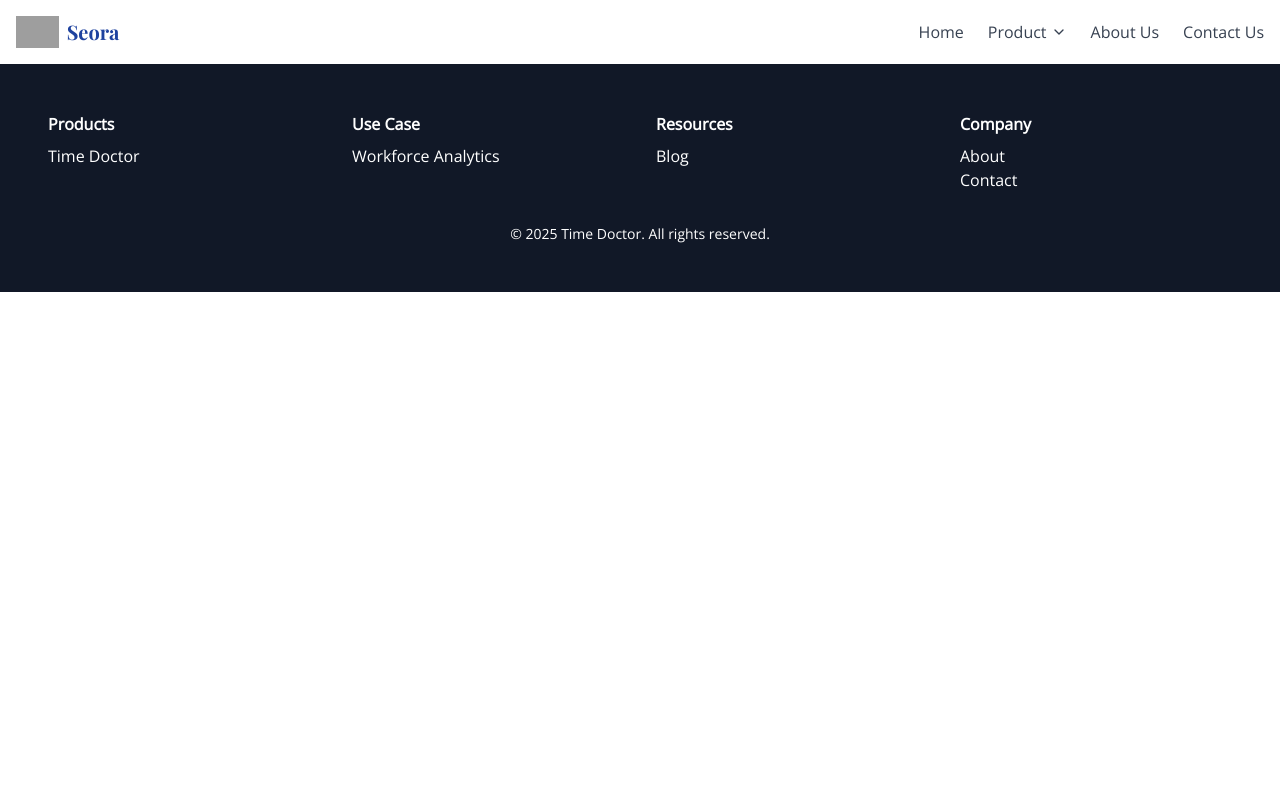
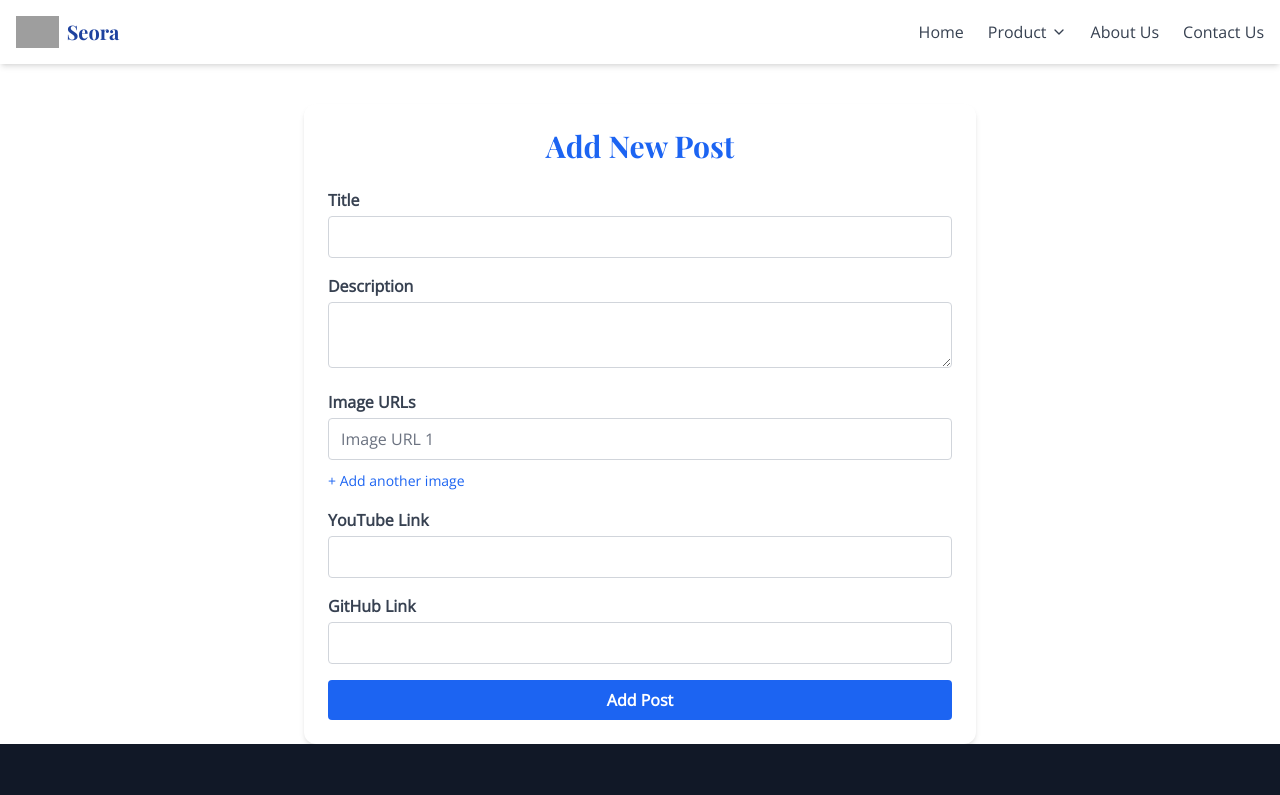
Before and after one commit to samerr22/filetracking-frontend, a React (Vite) app in the folder client/: page /AddPack in a window 1280 px wide. Shown: the top 795 px of the page. Built offline with nearby package versions, Linux system fonts and the light colour scheme; grey boxes are pictures that could not be loaded.

Commit message:
done some of the part

```diff
--- a/client/src/App.jsx
+++ b/client/src/App.jsx
@@ -1,7 +1,6 @@
 import { BrowserRouter, Routes, Route } from "react-router-dom";
 import Header from "./components/Header";
 import Footer from "./components/Footer";
-
 
 import Signin from "./pages/LearderSignin";
 import SignUp from "./pages/Company";
@@ -23,30 +22,25 @@ import ProjectM from "./pages/ProjectM";
 import Pricing from "./pages/Pricing";
 
 import UserPack from "./Package/userPack";
-
-
-
+import AddPack from "./Package/AddPack";
 
 export default function App() {
   return (
     <BrowserRouter>
       <Header />
       <Routes>
-
-
-
-       <Route path="/" element={<Homescreen />} />
+        <Route path="/" element={<Homescreen />} />
         <Route path="/compnayregister" element={<SignUp />} />
         <Route path="/LearderRe" element={<LearderRe />} />
         <Route path="/Leardersign-in" element={<Signin />} />
         <Route path="/employeesi" element={<SignInEmployee />} />
         <Route path="/sale" element={<Sale />} />
-         <Route path="/mainhome" element={<MainHome />} />
-           <Route path="/projectm" element={<ProjectM />} />
-           <Route path="/Pricing" element={<Pricing />} />
+        <Route path="/mainhome" element={<MainHome />} />
+        <Route path="/projectm" element={<ProjectM />} />
+        <Route path="/Pricing" element={<Pricing />} />
 
-
-           <Route path="/Template" element={<UserPack />} />
+        <Route path="/Template" element={<UserPack />} />
+        <Route path="/AddPack" element={<AddPack />} />
 
         {/* Protected Leader Routes */}
         <Route element={<OnlyAdminPrivateRoute />}>
@@ -57,8 +51,6 @@ export default function App() {
             <Route path="Employee/:empId" element={<Employeeupdate />} />
           </Route>
         </Route>
-
-
       </Routes>
       <Footer />
     </BrowserRouter>
--- a/client/src/Package/AddPack.jsx
+++ b/client/src/Package/AddPack.jsx
@@ -1,219 +1,134 @@
-import {
-  getDownloadURL,
-  getStorage,
-  ref,
-  uploadBytesResumable,
-} from "firebase/storage";
-import { app } from "../firebase";
-import { useState } from "react";
-import { CircularProgressbar } from "react-circular-progressbar";
-import "react-circular-progressbar/dist/styles.css";
-import { Link, useNavigate } from "react-router-dom";
+import React, { useState } from "react";
 
-export default function AddThings() {
-  const [files, setFiles] = useState(Array(10).fill(null)); // Array to hold 10 files
-  const [imageUploadProgress, setImageUploadProgress] = useState([]);
-  const [imageUploadErrors, setImageUploadErrors] = useState([]);
-  const [formData, setFormData] = useState({ images: [] });
-  const [publishError, setPublishError] = useState(null);
+export default function AddPost() {
+  const [title, setTitle] = useState("");
+  const [images, setImages] = useState([""]); // start with one input field
+  const [Des, setDes] = useState("");
+  const [youtubeLink, setYoutubeLink] = useState("");
+  const [gitLink, setGitLink] = useState("");
+  const [message, setMessage] = useState("");
 
-  console.log(formData)
+  const handleImageChange = (index, value) => {
+    const newImages = [...images];
+    newImages[index] = value;
+    setImages(newImages);
+  };
 
-  const navigate = useNavigate();
-
-  const handleFileChange = async (index, file) => {
-    if (!file) return;
-
-    const updatedFiles = [...files];
-    updatedFiles[index] = file;
-    setFiles(updatedFiles);
-    setImageUploadErrors([]);
-
-    try {
-      const storage = getStorage(app);
-      const fileName = new Date().getTime() + "-" + file.name;
-      const storageRef = ref(storage, fileName);
-      const uploadTask = uploadBytesResumable(storageRef, file);
-
-      uploadTask.on(
-        "state_changed",
-        (snapshot) => {
-          const progress = (snapshot.bytesTransferred / snapshot.totalBytes) * 100;
-          const newProgress = [...imageUploadProgress];
-          newProgress[index] = progress.toFixed(0);
-          setImageUploadProgress(newProgress);
-        },
-        (error) => {
-          const newErrors = [...imageUploadErrors];
-          newErrors[index] = "Image upload failed";
-          setImageUploadErrors(newErrors);
-        },
-        () => {
-          getDownloadURL(uploadTask.snapshot.ref).then((downloadURL) => {
-            setFormData((prev) => ({
-              ...prev,
-              images: [...(prev.images || []), downloadURL],
-            }));
-            const newProgress = [...imageUploadProgress];
-            newProgress[index] = null; // Reset progress after upload
-            setImageUploadProgress(newProgress);
-          });
-        }
-      );
-    } catch (error) {
-      const newErrors = [...imageUploadErrors];
-      newErrors[index] = "Image upload failed";
-      setImageUploadErrors(newErrors);
-      console.error(error);
-    }
+  const addImageField = () => {
+    setImages([...images, ""]);
   };
 
   const handleSubmit = async (e) => {
     e.preventDefault();
-    try {
-      const res = await fetch("/api/items/pcreate", {
-        method: "POST",
-        headers: {
-          "Content-Type": "application/json",
-        },
-        body: JSON.stringify(formData),
 
+    if (!title || images.length === 0 || images.some((img) => img.trim() === "")) {
+      setMessage("Title and at least one valid image URL are required.");
+      return;
     }
 
-    );
+    try {
+      const res = await fetch("http://localhost:5000/api/items/addPost", {
+        method: "POST",
+        headers: { "Content-Type": "application/json" },
+        body: JSON.stringify({ title, images, Des, youtubeLink, gitLink }),
+      });
 
-      const data = await res.json();
-      if (!res.ok) {
-        setPublishError(data.message);
-        console.log(data.message)
-        return;
-
+      if (res.ok) {
+        setMessage("✅ Post created successfully!");
+        // reset form
+        setTitle("");
+        setImages([""]);
+        setDes("");
+        setYoutubeLink("");
+        setGitLink("");
+      } else {
+        const errorText = await res.text();
+        setMessage(`❌ Failed: ${errorText}`);
       }
-
-      setPublishError(null);
-      alert("Successfull");
-
-      navigate("");
-    } catch (error) {
-      setPublishError("Something went wrong");
-      console.log(error)
+    } catch (err) {
+      console.error(err);
+      setMessage("❌ Server error. Try again later.");
     }
   };
 
+  return (
+    <div className="max-w-2xl mx-auto p-6 bg-white rounded-xl shadow-md mt-10">
+      <h1 className="text-3xl font-playfair font-bold mb-6 text-center text-blue-600">Add New Post</h1>
 
+      {message && (
+        <p className="mb-4 text-center text-sm font-medium text-red-600">{message}</p>
+      )}
 
-
-
-  const isLeapYear = (year) => {
-    return (year % 4 === 0 && year % 100 !== 0) || (year % 400 === 0);
-  };
-
-  return (
-    <div className="min-h-screen relative flex items-center justify-center px-4 sm:px-6 lg:px-8">
-    <div className="relative mt-20 mb-28 w-full max-w-2xl p-6 md:p-8 flex flex-col items-center">
-      <div className="flex justify-center items-center mb-4">
-        <Link to={`/PackageM`}>
-          <button className="text-md hover:text-blue-400 font-serif underline text-gray-800">
-            Back
-          </button>
-        </Link>
-      </div>
-      <div className="my-7 flex items-center justify-center">
-        <h1 className="text-3xl font-serif uppercase text-slate-700">
-          New Post
-        </h1>
-      </div>
-      <div className="my-7 flex items-center justify-center">
-        <h1 className="text-sm font-serif uppercase text-red-600">
-          Image Size: 2MB
-        </h1>
+      <form onSubmit={handleSubmit} className="space-y-4">
+        <div>
+          <label className="block text-gray-700 font-semibold mb-1">Title</label>
+          <input
+            type="text"
+            value={title}
+            onChange={(e) => setTitle(e.target.value)}
+            className="w-full border border-gray-300 rounded px-3 py-2 focus:outline-none focus:ring-2 focus:ring-blue-400"
+            required
+          />
         </div>
 
-      <div className="w-full">
-        <form className="flex flex-col gap-4" onSubmit={handleSubmit}>
-          {/* Clickable Rectangles for File Uploads */}
-          <div className="flex flex-wrap gap-4 mb-4 justify-center">
-            {Array.from({ length: 10 }, (_, index) => (
-              <div
-                key={index}
-                className="relative w-32 h-20 bg-white border border-gray-300 rounded-md flex items-center justify-center cursor-pointer"
-                onClick={() => document.getElementById(`file-input-${index}`).click()}
-              >
-                <input
-                  type="file"
-                  id={`file-input-${index}`}
-                  accept="image/*"
-                  onChange={(e) => handleFileChange(index, e.target.files[0])}
-                  className="hidden"
-                />
-                {imageUploadProgress[index] !== null && (
-                  <div className="absolute w-[32px] h-[32px] top-0 left-0 flex items-center justify-center">
-                    <CircularProgressbar
-                      value={imageUploadProgress[index]}
-                      text={`${imageUploadProgress[index] || 0}%`}
+        <div>
+          <label className="block text-gray-700 font-semibold mb-1">Description</label>
+          <textarea
+            value={Des}
+            onChange={(e) => setDes(e.target.value)}
+            className="w-full border border-gray-300 rounded px-3 py-2 focus:outline-none focus:ring-2 focus:ring-blue-400"
           />
         </div>
-                )}
-                {imageUploadErrors[index] && (
-                  <p className="absolute text-red-600 bottom-1">{imageUploadErrors[index]}</p>
-                )}
-                {/* Display a white rectangle for uploaded images */}
-                {formData.images[index] ? (
-                  <div className="absolute w-full h-full top-0 left-0 bg-white flex items-center justify-center rounded-md">
-                    <img
-                      src={formData.images[index]}
-                      alt={`Uploaded-${index}`}
-                      className="object-cover w-full h-full rounded-md"
+
+        <div>
+          <label className="block text-gray-700 font-semibold mb-1">Image URLs</label>
+          {images.map((img, index) => (
+            <input
+              key={index}
+              type="text"
+              value={img}
+              onChange={(e) => handleImageChange(index, e.target.value)}
+              placeholder={`Image URL ${index + 1}`}
+              className="w-full mb-2 border border-gray-300 rounded px-3 py-2 focus:outline-none focus:ring-2 focus:ring-blue-400"
+              required
+            />
+          ))}
+          <button
+            type="button"
+            onClick={addImageField}
+            className="text-blue-600 hover:underline text-sm"
+          >
+            + Add another image
+          </button>
+        </div>
+
+        <div>
+          <label className="block text-gray-700 font-semibold mb-1">YouTube Link</label>
+          <input
+            type="text"
+            value={youtubeLink}
+            onChange={(e) => setYoutubeLink(e.target.value)}
+            className="w-full border border-gray-300 rounded px-3 py-2 focus:outline-none focus:ring-2 focus:ring-blue-400"
           />
         </div>
-                ) : (
-                  <span className="text-gray-500">Click to upload</span>
-                )}
+
+        <div>
+          <label className="block text-gray-700 font-semibold mb-1">GitHub Link</label>
+          <input
+            type="text"
+            value={gitLink}
+            onChange={(e) => setGitLink(e.target.value)}
+            className="w-full border border-gray-300 rounded px-3 py-2 focus:outline-none focus:ring-2 focus:ring-blue-400"
+          />
         </div>
-            ))}
-          </div>
-
-          <div className="flex flex-col gap-4">
-            <input
-              className="bg-slate-100 shadow-sm shadow-slate-500 p-3 rounded-lg w-full h-11"
-              type="text"
-              placeholder="Title"
-              required
-              id="name"
-              onChange={(e) =>
-                setFormData({ ...formData, name: e.target.value })
-              }
-            />
-
-
-
-
-            <textarea
-              className="bg-slate-100 shadow-sm shadow-slate-500 p-3 rounded-lg w-full h-32"
-              placeholder="More Information"
-              required
-              id="desc"
-              onChange={(e) =>
-                setFormData({ ...formData, desc: e.target.value })
-              }
-            />
 
         <button
           type="submit"
-              className="bg-[#2471d6] p-3 font-medium text-white hover:text-black uppercase rounded-lg w-full h-11"
+          className="w-full bg-blue-600 text-white font-semibold py-2 rounded hover:bg-blue-700 transition"
         >
-              Submit
+          Add Post
         </button>
-          </div>
-
-          {publishError && (
-            <p className="mt-5 text-red-600 bg-white w-300 h-7 rounded-lg text-center">
-              {publishError}
-            </p>
-          )}
       </form>
-      </div>
-    </div>
     </div>
   );
 }
```
Lines whose indentation alone changed are shown as unchanged.
